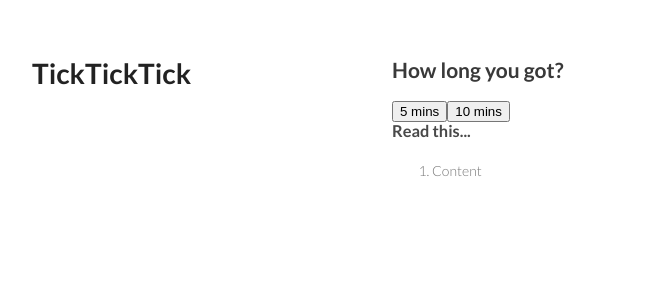
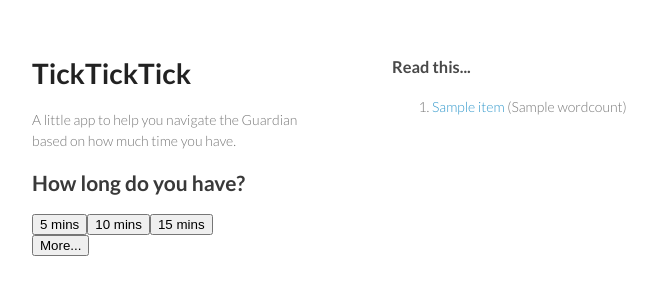
Before and after one commit to rrees/tickticktick, a Python web app: template templates/index.html in a window 1280 px wide. Shown: the top 300 px of the page, without its empty margins (178-835 px from the left). Run offline with Jinja, Linux system fonts and the light colour scheme; the template is opened without the code that fills it: most values are stand-ins (such as "Sample title", 1, 10 or a date in 2020); some libraries are stand-ins or nearby versions.

Commit message:
Basic working cut of the up to five minute content

```diff
--- /dev/null
+++ b/cron.yaml
@@ -0,0 +1,4 @@
+cron:
+  - description: Read today's content
+    url: /tasks/today
+    schedule: every 5 minutes
--- /dev/null
+++ b/extract.py
@@ -0,0 +1,3 @@
+
+def wordcount(item):
+	return item.get('fields', {}).get('wordcount', '0')
--- a/tasks.py
+++ b/tasks.py
@@ -45,7 +45,7 @@
 	if not total_pages:
 		return
 
-	results.append(api_response.get("results", []))
+	results.extend(api_response.get("results", []))
 	#logging.info(results)
 
 	if int(total_pages) == page:
@@ -62,7 +62,7 @@
 		content = read_todays_content()
 
 		if content:
-			memcache.add("today", json.dumps(content), 5 * 60)
+			memcache.add("today", json.dumps(content))
 			data['results'] = content
 
 		headers.json(self.response)
--- a/templates/index.html
+++ b/templates/index.html
@@ -6,14 +6,24 @@
 <div class="wrapper">
 	<header>
 	<h1>TickTickTick</h1>
+
+	<p>A little app to help you navigate the Guardian based on how much time you have.</p>
+
+	<h2>How long do you have?</h2>
+
+	<div class="button-bar"><button>5 mins</button><button>10 mins</button><button>15 mins</button><br><button>More...</button></div>
+
 	</header>
 
 	<section>
-		<h2>How long you got?</h2>
-		<div class="button-bar"><button>5 mins</button><button>10 mins</button></div>
+
 		<h3>Read this...</h3>
-		<ol>
-			<li>Content</li>
+		<ol id="content-list">
+			{% if content %}
+			{% for item in content %}
+			<li><a href="{{item.webUrl}}">{{item.webTitle}}</a> ({{item.fields.wordcount}})</li>
+			{% endfor %}
+			{% endif %}
 		</ol>
 	</section>
 
--- /dev/null
+++ b/utils.py
@@ -0,0 +1,4 @@
+
+
+def reading_seconds(words, speed = 250):
+	return 60 * (words / speed)
```
Also changed, not shown: app.py (+13 -1 lines), data_filters.py (added, +14 -0 lines).
